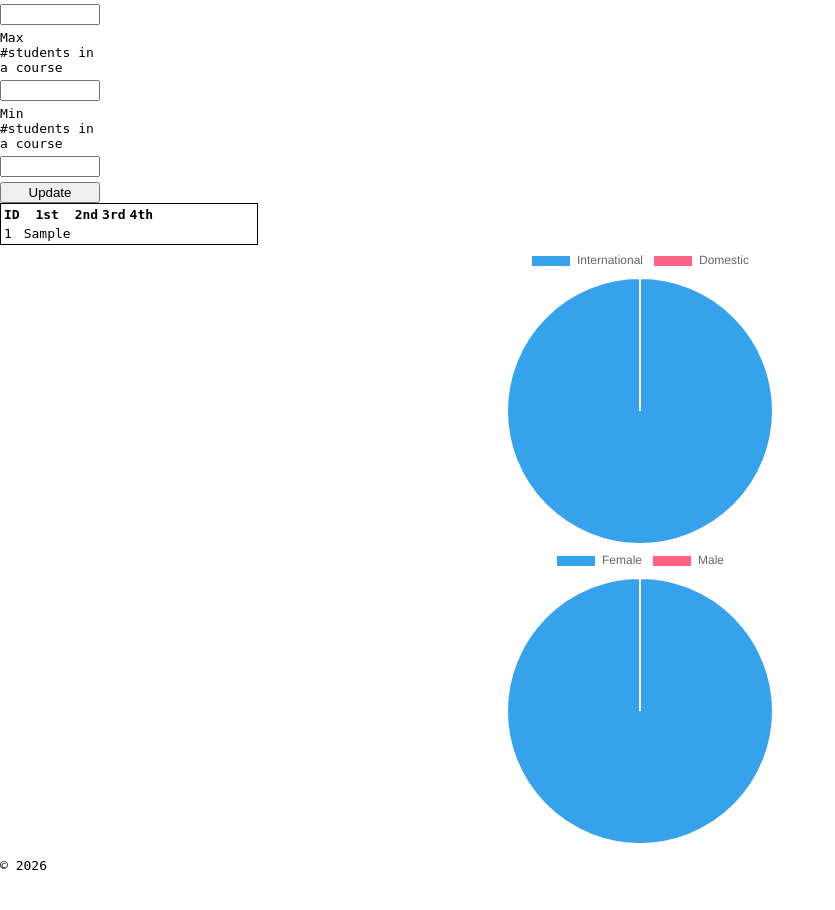
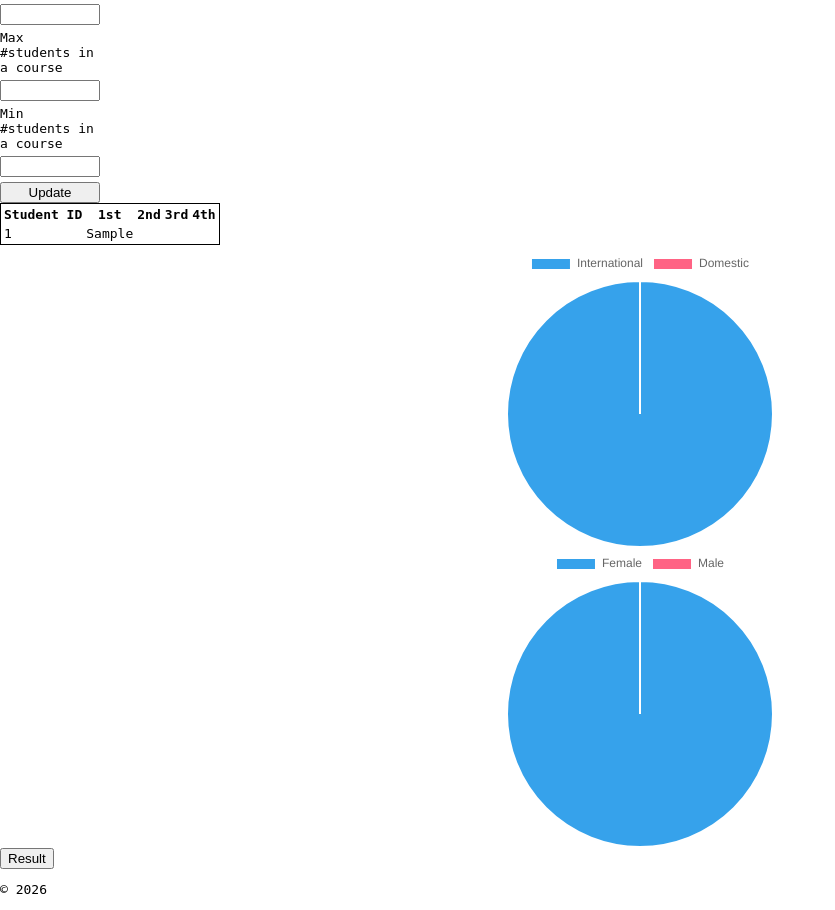
Before and after one commit to Michxz312/portfolio, a Flask app: page /assignment/input in a window 1280 px wide. Shown: the part 250-1160 px from the top of the page, without its empty margins (0-835 px from the left). Before the commit the page ends 1120 px from the top, so only its background shows below. Run offline with Flask 3, Linux system fonts and the light colour scheme; tables that the repository leaves empty hold one stand-in row (values such as "Sample post").

Commit message:
Add result API endpoint

```diff
--- a/assignment_project/routes.py
+++ b/assignment_project/routes.py
@@ -1,6 +1,6 @@
-from flask import render_template, request
+from flask import render_template, request, jsonify
 from . import assignment_bp
-from assignment_project.utils import create_courses, create_students
+from assignment_project.utils import create_courses, create_students, get_results
 from assignment_project.db import init, reset_all, get_courses, get_students, insert_courses, insert_students
 
 @assignment_bp.route('/')
@@ -26,6 +26,14 @@ def input_page():
     courses = get_courses()
     return render_template('projects/assignment/input.html', students=students, courses=courses)
 
-@assignment_bp.route('/result', methods=["GET", "POST"])
+@assignment_bp.route('/result', methods=["POST"])
+def result_api():
+    data = request.get_json()
+    students = data.get("student_data")
+    courses = data.get("course_data")
+    result = get_results(students, courses)
+    return jsonify(result)
+
+@assignment_bp.route('/result_page')
 def result_page():
     return render_template('projects/assignment/result.html')
--- a/assignment_project/utils.py
+++ b/assignment_project/utils.py
@@ -31,3 +31,7 @@ def create_students(n, m):
             "preference": preference
         })
     return students
+
+def get_results(students, courses):
+    data=[]
+    return data
--- a/static/assignment_input.js
+++ b/static/assignment_input.js
@@ -23,3 +23,27 @@ new Chart(document.getElementById('gender_chart'), {
         }]
     }
 })
+
+document.getElementById("result").addEventListener("click", async() => {
+    console.log("clicked")
+
+    const data = {
+        student_data: students,
+        course_data: courses,
+    }
+    console.log(data)
+    const res = await fetch("/assignment/result", {
+        method: "POST",
+        headers: {
+            "Content-Type": "application/json"
+        },
+        body: JSON.stringify(data)
+    })
+
+    const result = await res.json()
+
+    console.log("result", result)
+
+    localStorage.setItem("result", JSON.stringify(result));
+    window.location.href = "/assignment/result_page"
+})
--- a/static/styles.css
+++ b/static/styles.css
@@ -31,8 +31,10 @@ ul li a{
 }
 
 .table-container {
-    max-height: 20vh;
-    max-width: 20%;
+    max-height: 30vh;
+    display: inline-block;
+    width: fit-content;
+    max-width: 100%;
     overflow: auto;
     border: 1px solid #000;
 }
--- a/templates/projects/assignment/input.html
+++ b/templates/projects/assignment/input.html
@@ -22,7 +22,7 @@
         <table>
             <thead>
                <tr>
-                    <th>ID</th>
+                    <th>Student ID</th>
                     <th>1st</th>
                     <th>2nd</th>
                     <th>3rd</th>
@@ -51,6 +51,9 @@
 
 
     <script src="https://cdn.jsdelivr.net/npm/chart.js"></script>
+
+    <button id="result" type="submit">Result</button>
+
     <script>
         const students = {{ students | tojson }};
         const courses = {{ courses | tojson }};
```
